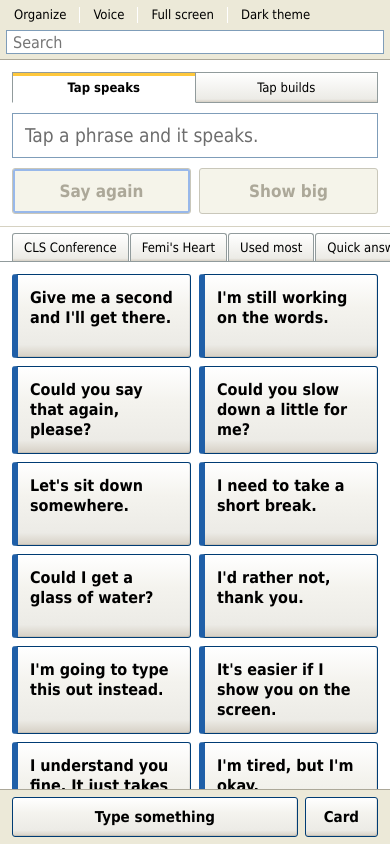
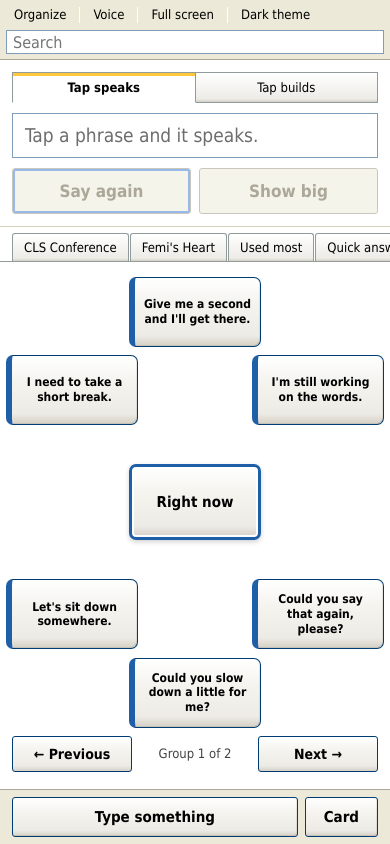
Before and after one commit to lancepounds/Speechy, a plain HTML site: page index.html in a window 390 px wide. Drawn offline with Linux system fonts and the light colour scheme.

Commit message:
Add radial nested phrase navigation

```diff
--- a/index.html
+++ b/index.html
@@ -303,6 +303,92 @@
   [data-theme="dark"] .overlay{background:#0D0D0D}
   [data-theme="dark"] .overlay .fit span,[data-theme="dark"] .card-body p{color:#F5F5F5}
   [data-theme="dark"] .overlay .hint,[data-theme="dark"] .card-body p.small{color:#AAA}
+
+  /* ================= radial phrase navigator ================= */
+  .grid.radial-mode{
+    display:block;
+    padding:10px 12px 18px;
+  }
+  .radial-board{
+    position:relative;
+    width:min(720px,100%);
+    height:540px;
+    margin:0 auto;
+  }
+  .radial-center,.radial-phrase{
+    position:absolute;
+    display:flex;
+    align-items:center;
+    justify-content:center;
+    text-align:center;
+    background:var(--btn);
+    border:1px solid var(--edge);
+    border-radius:7px;
+    color:var(--ink);
+    font-weight:bold;
+    box-shadow:inset -1px -1px 0 rgba(0,0,0,.08);
+  }
+  .radial-center{
+    left:50%;top:50%;
+    transform:translate(-50%,-50%);
+    width:180px;height:92px;
+    padding:12px;
+    font-size:18px;
+    border:3px solid var(--cat);
+    box-shadow:inset 0 0 0 2px #fff,0 2px 5px rgba(0,0,0,.18);
+  }
+  .radial-phrase{
+    width:190px;
+    min-height:82px;
+    max-height:118px;
+    padding:10px 12px;
+    font-size:15px;
+    line-height:1.22;
+    overflow:hidden;
+    border-left:6px solid var(--cat);
+  }
+  .radial-phrase:hover,.radial-center:hover{
+    box-shadow:inset 0 0 0 2px var(--hot),inset 0 0 0 3px var(--hot-in);
+  }
+  .radial-phrase.pos-0{left:50%;top:1%;transform:translateX(-50%)}
+  .radial-phrase.pos-1{right:2%;top:18%}
+  .radial-phrase.pos-2{right:2%;bottom:18%}
+  .radial-phrase.pos-3{left:50%;bottom:1%;transform:translateX(-50%)}
+  .radial-phrase.pos-4{left:2%;bottom:18%}
+  .radial-phrase.pos-5{left:2%;top:18%}
+  .radial-nav{
+    display:flex;
+    gap:8px;
+    justify-content:center;
+    align-items:center;
+    margin:4px auto 0;
+    max-width:620px;
+  }
+  .radial-nav button{
+    min-width:120px;
+    padding:9px 14px;
+    font-size:14px;
+    font-weight:bold;
+    background:var(--btn);
+    border:1px solid var(--edge);
+    border-radius:3px;
+  }
+  .radial-page-label{min-width:110px;text-align:center;font-size:13px;color:var(--ink-soft)}
+  @media (max-width:700px){
+    .radial-board{height:500px}
+    .radial-center{width:150px;height:82px;font-size:16px}
+    .radial-phrase{width:150px;min-height:76px;font-size:13px;padding:8px}
+  }
+  @media (max-width:480px){
+    .grid.radial-mode{padding-left:6px;padding-right:6px}
+    .radial-board{height:460px}
+    .radial-center{width:132px;height:76px;font-size:15px}
+    .radial-phrase{width:132px;min-height:70px;max-height:100px;font-size:12px;padding:7px}
+    .radial-phrase.pos-1,.radial-phrase.pos-2{right:0}
+    .radial-phrase.pos-4,.radial-phrase.pos-5{left:0}
+  }
+  [data-theme="dark"] .radial-center,[data-theme="dark"] .radial-phrase,[data-theme="dark"] .radial-nav button{color:#F2F2F2}
+
 </style>
 </head>
 <body>
@@ -903,6 +989,7 @@ let removed = {};     // {catId: [phrases removed from BASE]}
 let counts  = {};     // {phrase: n}
 let settings = {rate:0.95, voiceURI:null, card:CARD_DEFAULT, theme:'auto'};
 let activeCat = CATS.some(c=>c.id===location.hash.slice(1)) ? location.hash.slice(1) : 'now';
+let radialPage = {};
 let editing = false;
 let lastSaid = '';
 let buffer = '';
@@ -1205,18 +1292,12 @@ function renderGrid(){
     return;
   }
 
+  if(editing){
     grid.className = 'grid' + (cat.compact ? ' compact' : '');
     grid.style.setProperty('--cat', cat.color);
     if(crumb) crumb.textContent = cat.name;
     const list = phrasesFor(activeCat);
     setStatus(list.length, cat.name);
-
-  if(cat.addon){
-    const n = document.createElement('div');
-    n.className = 'addon-note';
-    n.textContent = 'These attach to the end of the sentence in the bar above.';
-    grid.appendChild(n);
-  }
 
     if(cat.groups){
       const gone = removed[cat.id] || [];
@@ -1236,22 +1317,104 @@ function renderGrid(){
     } else if(cat.jokes){
       renderJokes(grid, cat);
     } else {
+      list.forEach(p=> grid.appendChild(makeTile(p, cat)));
+    }
+
+    if(activeCat!=='recent'){
+      const a = document.createElement('button');
+      a.className='addtile'; a.textContent='+ Add a phrase to ' + cat.name;
+      a.onclick = ()=>openAdd(activeCat);
+      grid.appendChild(a);
+    }
+    return;
+  }
+
+  let list;
+  if(cat.groups){
+    const gone = removed[cat.id] || [];
+    list = CLS_GROUPS.flatMap(g=>g.lines).filter(p=>!gone.includes(p)).concat(custom[cat.id]||[]);
+  } else {
+    list = phrasesFor(activeCat);
+  }
+
+  grid.className = 'grid radial-mode';
+  grid.style.setProperty('--cat', cat.color);
+  if(crumb) crumb.textContent = cat.name;
+  setStatus(list.length, cat.name);
+
   if(!list.length){
     const d = document.createElement('div');
     d.className = 'empty-note';
     d.textContent = activeCat==='recent'
       ? 'Phrases you use will collect here, most-used first.'
-        : 'Nothing here yet. Add a phrase below.';
+      : 'Nothing here yet. Use Organize to add a phrase.';
     grid.appendChild(d);
-    }
-    list.forEach(p=> grid.appendChild(makeTile(p, cat)));
-  }
-
-  if(editing && activeCat!=='recent'){
-    const a = document.createElement('button');
-    a.className='addtile'; a.textContent='+ Add a phrase to ' + cat.name;
-    a.onclick = ()=>openAdd(activeCat);
-    grid.appendChild(a);
+    return;
+  }
+
+  const pageSize = 6;
+  const pages = Math.max(1, Math.ceil(list.length / pageSize));
+  let page = radialPage[activeCat] || 0;
+  if(page >= pages) page = pages - 1;
+  radialPage[activeCat] = page;
+  const slice = list.slice(page * pageSize, page * pageSize + pageSize);
+
+  const board = document.createElement('div');
+  board.className = 'radial-board';
+  board.setAttribute('role','group');
+  board.setAttribute('aria-label', cat.name + ' phrases');
+
+  const center = document.createElement('button');
+  center.className = 'radial-center';
+  center.textContent = cat.name;
+  center.title = pages > 1 ? 'Tap to see the next group of phrases' : cat.name;
+  center.onclick = ()=>{
+    if(pages > 1){
+      radialPage[activeCat] = (page + 1) % pages;
+      renderGrid();
+    }
+  };
+  board.appendChild(center);
+
+  slice.forEach((p,i)=>{
+    const b = document.createElement('button');
+    b.className = 'radial-phrase pos-' + i;
+    b.textContent = p;
+    b.title = p;
+    b.style.setProperty('--cat', cat.color);
+    b.onclick = ()=>{
+      if(mode === 'build'){ addToBuffer(p, !!cat.addon); }
+      else { speak(p); bump(p); }
+    };
+    board.appendChild(b);
+  });
+
+  grid.appendChild(board);
+
+  if(pages > 1){
+    const nav = document.createElement('div');
+    nav.className = 'radial-nav';
+
+    const prev = document.createElement('button');
+    prev.textContent = '← Previous';
+    prev.onclick = ()=>{
+      radialPage[activeCat] = (page - 1 + pages) % pages;
+      renderGrid();
+    };
+
+    const label = document.createElement('div');
+    label.className = 'radial-page-label';
+    label.textContent = 'Group ' + (page + 1) + ' of ' + pages;
+
+    const next = document.createElement('button');
+    next.textContent = 'Next →';
+    next.onclick = ()=>{
+      radialPage[activeCat] = (page + 1) % pages;
+      renderGrid();
+    };
+
+    nav.append(prev,label,next);
+    grid.appendChild(nav);
   }
 }
 
```
Lines whose indentation alone changed are shown as unchanged.
